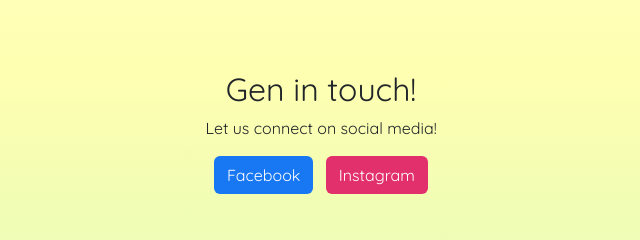
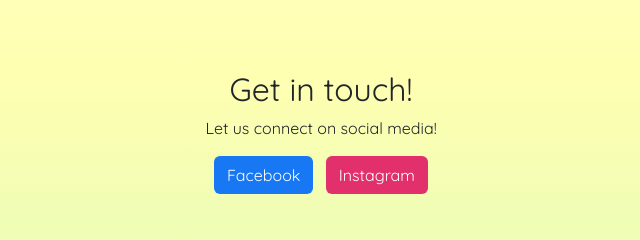
Before and after one commit to jerikonil/Jerik, a plain HTML site: page index.html in a window 1280 px wide. Shown: the part 2386-2626 px from the top of the page, 319-959 px from the left. Drawn offline with nearby package versions, Linux system fonts and the light colour scheme; a web font is replaced by a local one.

Commit message:
Add files via upload

```diff
--- a/index.html
+++ b/index.html
@@ -54,6 +54,7 @@
     </div>
   </div>
 </div>
+<h4 style="text-align: center; color: #ffffff">Click picture to expand!</h4>
         <h1 class="mt-4 mb-2" style="text-align: center; color: #ffffff; letter-spacing: 2px;"><strong>Jerik Onil Fausto</strong></h1>
         <h2 class="mb-5" style="text-align: center; color: #ffffff;">Aspiring Tech Savvy</h2>
 </div>
@@ -179,17 +180,13 @@
     <!--CONTACT SECTION-->
     <section id="contact" style="background: linear-gradient(to bottom, #ffffb1, #aef3c5); height: 100vh; font-family: 'Quicksand', sans-serif;">
     <div class="container text-center">
-      <h2>Gen in touch!</h2>
+      <h2>Get in touch!</h2>
       <p>Let us connect on social media!</p>
       <a href="https://www.facebook.com/jerikonil.fausto" class="btn me-2" style="background-color: #1877f2; color: white;"  target="_blank"> Facebook </a>
       <a href="https://www.instagram.com/onilfausto/" class="btn" style="background-color: #e1306c; color: white;" target="_blank"> Instagram </a>
     </div>
     </section>
 
-
-
-
-
     <script src="https://cdn.jsdelivr.net/npm/bootstrap@5.3.6/dist/js/bootstrap.bundle.min.js" integrity="sha384-j1CDi7MgGQ12Z7Qab0qlWQ/Qqz24Gc6BM0thvEMVjHnfYGF0rmFCozFSxQBxwHKO" crossorigin="anonymous"></script>
 
 </body>
```
